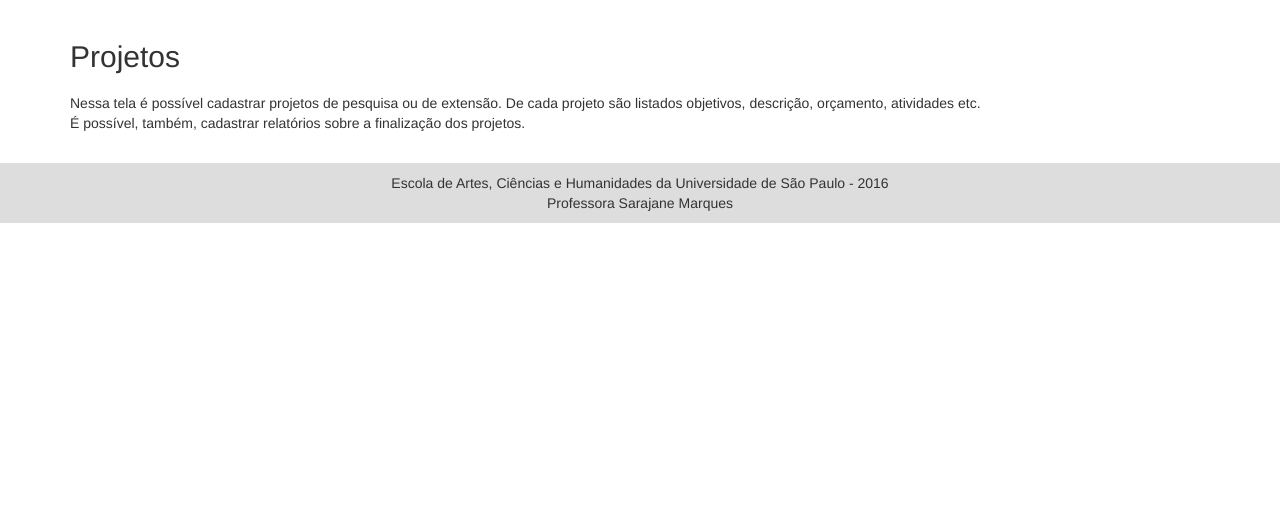
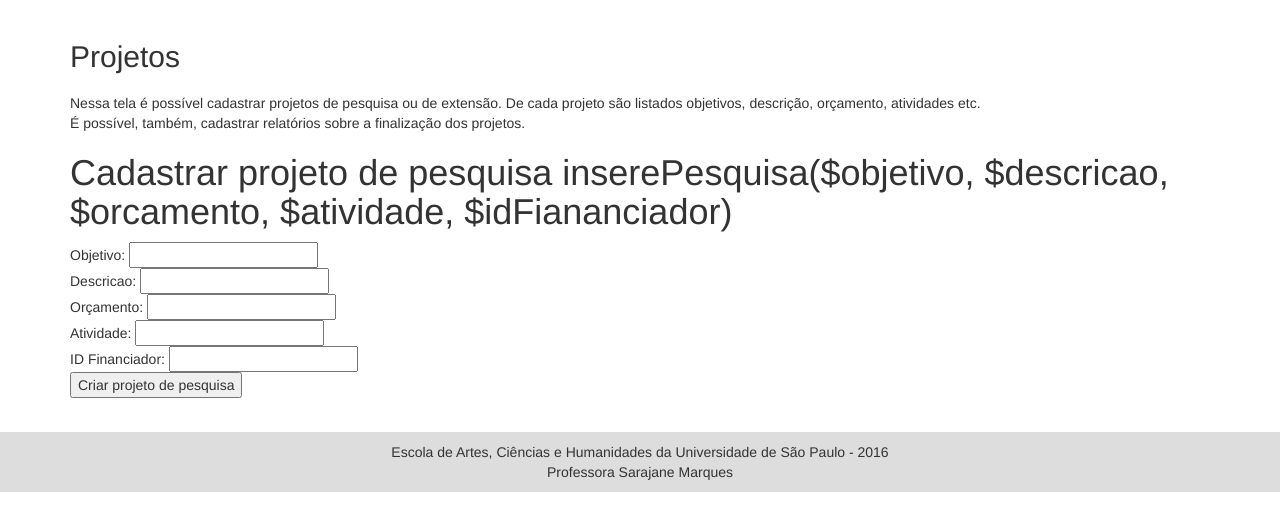
Before and after one commit to Pedrospecian/BD_2Sem_2016, a PHP site: page /projetos.php in a window 1280 px wide. Shown: the part 90-621 px from the top of the page. Run offline with PHP 8.4, Linux system fonts and the light colour scheme.

Commit message:
feito para inserir projeto de pesquisa

```diff
--- a/src/BD/projetos.php
+++ b/src/BD/projetos.php
@@ -10,6 +10,24 @@
 			<br>
 			É possível, também, cadastrar relatórios sobre a finalização dos projetos.
 		</p>
+		<h1>
+			Cadastrar projeto de pesquisa
+			inserePesquisa($objetivo, $descricao, $orcamento, $atividade, $idFiananciador)
+		</h1>
+		<form action="inserePesquisa.php" method="get">
+			Objetivo:
+			<input type="text" name="objetivo"/><br>
+			Descricao:
+			<input type="text" name="descricao"/><br>
+			Orçamento:
+			<input type="text" name="orcamento"/><br>
+			Atividade:
+			<input type="text" name="atividade"/><br>
+			ID Financiador:
+			<input type="number" name="idFinanciador"/><br>
+			<input type="submit" value="Criar projeto de pesquisa">
+
+		</form>
 	</div>
 </main>
 <?php
```
Also changed, not shown: src/BD/inserePesquisa.php (added, +19 -0 lines), src/BD/queries.php (+11 -0 lines).
